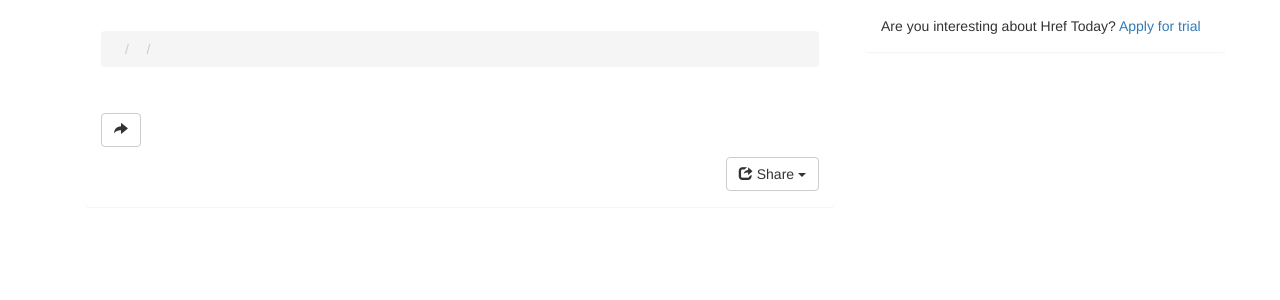
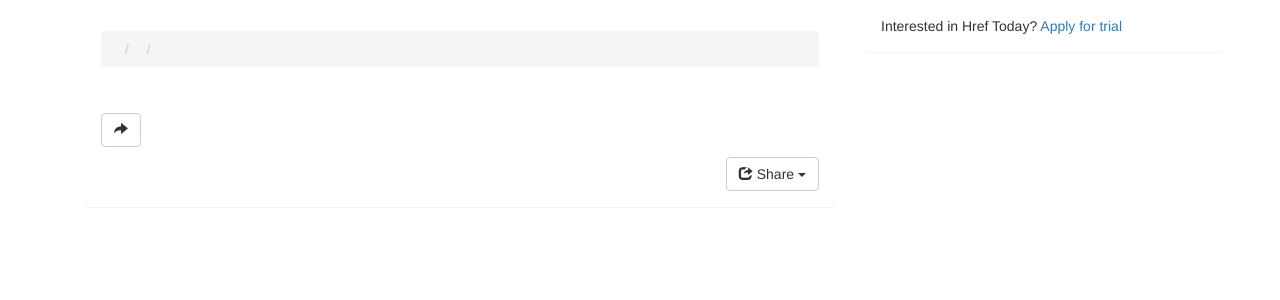
Before and after one commit to soasme/hreftoday, a Flask app: template app/templates/web/link/item.html in a window 1280 px wide. Shown: the top 300 px of the page. Run offline with Flask 2, Linux system fonts and the light colour scheme; the template is opened without the code that fills it, so the values that code supplies are empty; the visitor is signed in with stand-in values (Sample User, id 1); data comes from the database, SQL or seed files in the repository; parts of the project's set-up code (start-up, migrations or seed data) failed here and were passed over; some libraries are stand-ins or nearby versions.

Commit message:
Fix doc.

```diff
--- a/app/templates/web/widgets/apply_for_trial.html
+++ b/app/templates/web/widgets/apply_for_trial.html
@@ -1,7 +1,7 @@
 {% macro apply_for_trial() %}
 <div class="panel">
   <div class="panel-body">
-    Are you interesting about Href Today?
+    Interested in Href Today?
     <a href="{{ url_for('trial.add_trial') }}">Apply for trial</a>
   </div>
 </div>
```
